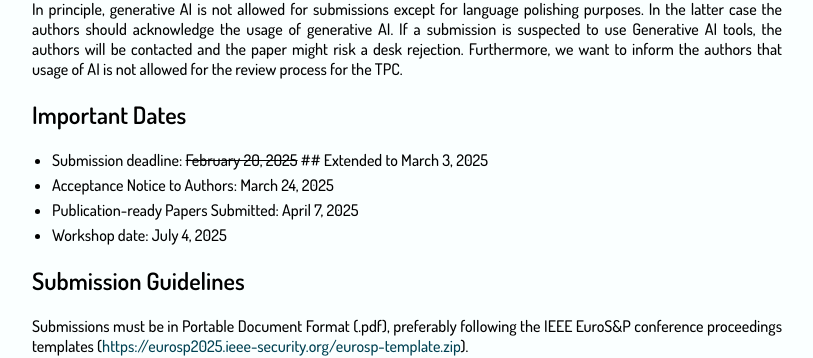
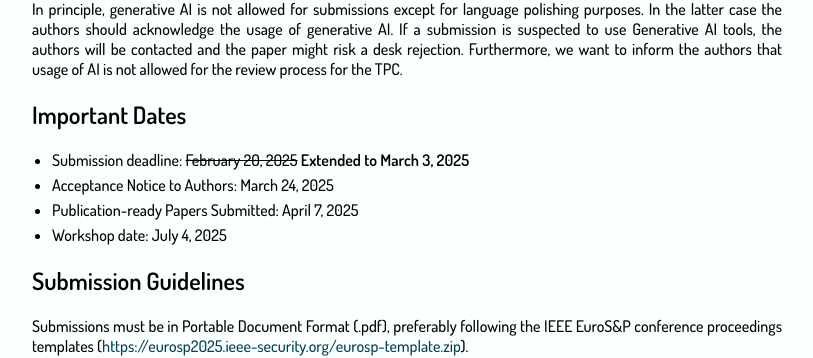
Before and after one commit to BillyPragSec/billypragsec.github.io, a Jekyll site: the page built from index.md, in a window 1280 px wide and 900 px high, scrolled down 2316 px. Shown: the part 110-468 px from the top of the window, without its empty margins (233-1046 px from the left). Built offline with Jekyll 4.4.1, drawn with Linux system fonts in a browser that asks for light colours; our own code applies the rules of GitHub Pages for plain Markdown files.

Commit message:
bold text
bold text

```diff
--- a/index.md
+++ b/index.md
@@ -89,7 +89,7 @@ In principle, generative AI is not allowed for submissions except for language p
 * Notification: April 8, 2022
 * Workshop: June 10, 2022
 -->
-* Submission deadline: ~~February 20, 2025~~ ## Extended to March 3, 2025
+* Submission deadline: ~~February 20, 2025~~ **Extended to March 3, 2025**
 * Acceptance Notice to Authors: March 24, 2025
 * Publication-ready Papers Submitted: April 7, 2025
 * Workshop date: July 4, 2025
```
